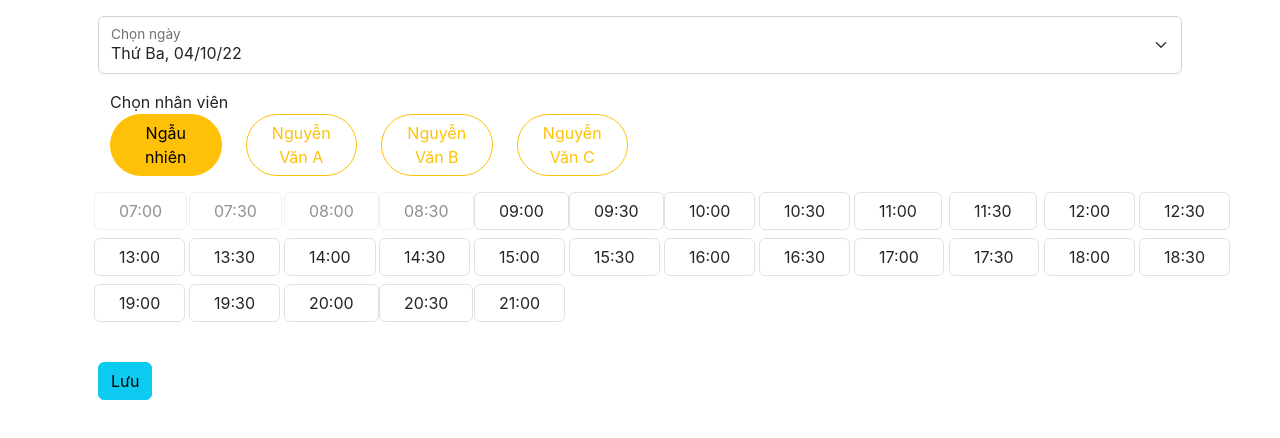
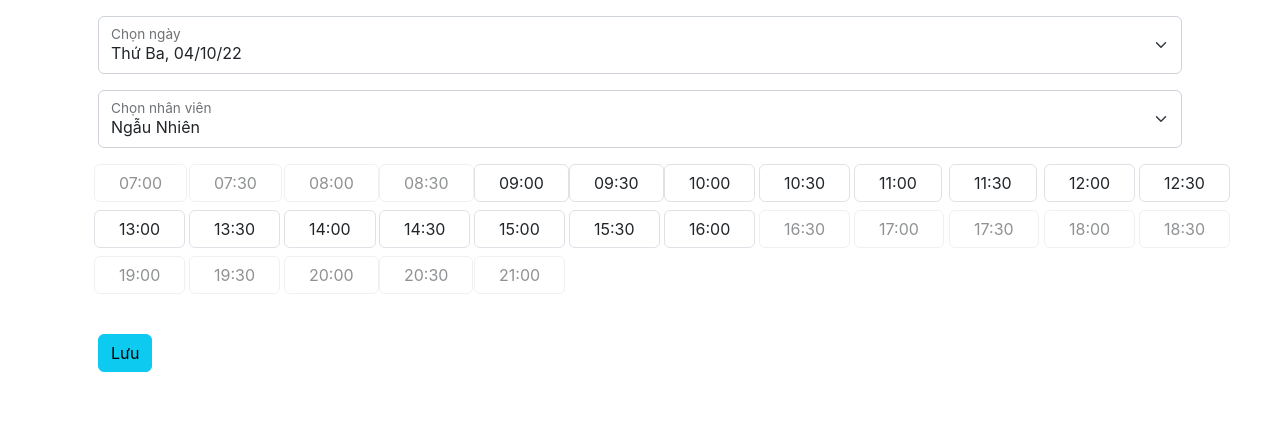
Before and after one commit to thiennhat19112/30Slice-Client, a React (Create React App) app: page / in a window 1280 px wide. Shown: the top 438 px of the page. Built offline with nearby package versions, Linux system fonts and the light colour scheme.

Commit message:
Update App.jsx

```diff
--- a/src/App.jsx
+++ b/src/App.jsx
@@ -5,7 +5,7 @@ import { useState, useRef, useEffect } from 'react';
 
 function App(props) {
     const [activeId, setActiveId] = useState('');
-    const [EmployeeId, setEmployeeId] = useState(0);
+    // const [EmployeeId, setEmployeeId] = useState(0);
     const [listTime, setListTime] = useState();
     const getCurrentDate = () => {
         return new Date().toLocaleDateString('en', {
@@ -61,7 +61,7 @@ function App(props) {
         {
             id: 3,
             name: 'Nguyễn Văn C',
-            shifts: ['09:00', '09:30', '10:00', '10:30', '11:00', '11:30', '12:00', '12:30', '13:00'],
+            shifts: ['09:00', '09:30', '10:00', '10:30', '11:00', '11:30', '12:00', '12:30', '13:00', '13:30', '14:00', '14:30', '15:00', '15:30', '16:00'],
             status: 'active',
             statusCode: 1
         },
@@ -95,16 +95,31 @@ function App(props) {
 
         )
     }
-    const getAvailableTime = (bookedDate) => {
-        if (!arrBookedData[bookedDate]) {
-            arrBookedData[bookedDate] = new Array(allAvailableTime.length).fill(new Array())
+    const getAvailableTime = (bookedDate, EmployeeId) => {
+        // if (!arrBookedData[bookedDate]) {
+        //     arrBookedData[bookedDate] = new Array(allAvailableTime.length).fill(new Array())
+        // }
+        let availableTime = []
+        if (EmployeeId == 0) {
+            arrEmployee.map((ele, index) => {
+                return availableTime = availableTime.concat(ele.shifts)
+            })
+        } else {
+            arrEmployee.find((ele, index) => {
+                if (ele.id == EmployeeId) {
+                    return availableTime = ele.shifts
+                }
+            })
         }
-        let arrBookedTime = arrBookedData[bookedDate]
-        return allAvailableTime.filter((time, index) => {
+        console.log(availableTime)
+        return availableTime.filter((time, index) => {
             // return arrBookedTime[index].length <= 1 && new Date(`${bookedDate} ${time}`).getTime() > new Date().getTime()
             return new Date(`${bookedDate} ${time}`).getTime() > new Date().getTime()
 
         })
+
+        // let arrBookedTime = arrBookedData[bookedDate]
+
     }
 
 
@@ -143,8 +158,9 @@ function App(props) {
     //   return 'Đặt phòng thành công'
     // }
 
+
     const reloadListTime = () => {
-        const arrAvailableTime = getAvailableTime(refDate.current.value);
+        const arrAvailableTime = getAvailableTime(refDate.current.value, refEmployee.current.value);
         setListTime(allAvailableTime.map((ele, index) => {
             const isAvailable = arrAvailableTime.includes(ele)
 
@@ -174,26 +190,31 @@ function App(props) {
                 <label htmlFor="date">Chọn ngày</label>
             </div>
 
-            {/* <div className="form-floating m-3">
+            <div className="form-floating m-3">
                 <select className="form-select" id="floatingSelect" aria-label="Chọn nhân viên" ref={refEmployee} onChange={() => reloadListTime()}>
-                    <option value="0">Chọn ngẫu nhiên nhân viên</option>
-                    {arrEmployee && arrEmployee.map((item, index) => (<option key={index} value={item.id}>{item.name}</option>))}
+                    <option value="0">Ngẫu Nhiên</option>
+                    {arrEmployee && arrEmployee.map((item, index) => {
+                        if (item.status == 'active' && item.statusCode == 1) {
+                            return (<option key={index} value={item.id}>{item.name}</option>)
+                        }
+                    }
+                    )}
                 </select>
                 <label htmlFor="floatingSelect">Chọn nhân viên</label>
-            </div> */}
-            <div className="row m-3">
+            </div>
+            {/* <div className="row m-3">
                 <div className="col-6">
                     <div className="row">
                         <label>Chọn nhân viên</label>
                         <div className='col'>
-                            <input type="radio" className="btn-check" name="options-outlined" id='randomEmployee' onClick={() => setEmployeeId(0)} defaultChecked />
+                            <input type="radio" className="btn-check" name="options-outlined" id='randomEmployee' onChange={() => setEmployeeId(0)} onClick={() => reloadListTime()} defaultChecked />
                             <label className="btn btn-outline-warning rounded-5" htmlFor='randomEmployee'>Ngẫu nhiên</label>
                         </div>
                         {arrEmployee.map((item, index) => {
-                            if(item.status == 'active' && item.statusCode == 1) {
+                            if (item.status == 'active' && item.statusCode == 1) {
                                 return (
                                     <div key={index} className='col'>
-                                        <input type="radio" className="btn-check" name="options-outlined" id={item.id} onClick={() => setEmployeeId(item.id)} />
+                                        <input type="radio" className="btn-check" name="options-outlined" id={item.id} onChange={() => setEmployeeId(item.id)} onClick={() => reloadListTime()} />
                                         <label className="btn btn-outline-warning  rounded-5" htmlFor={item.id}>{item.name}</label>
                                     </div>
                                 )
@@ -204,7 +225,7 @@ function App(props) {
                     </div>
                 </div>
 
-            </div>
+            </div> */}
             <div className="row my-3">
                 {listTime}
             </div>
```
